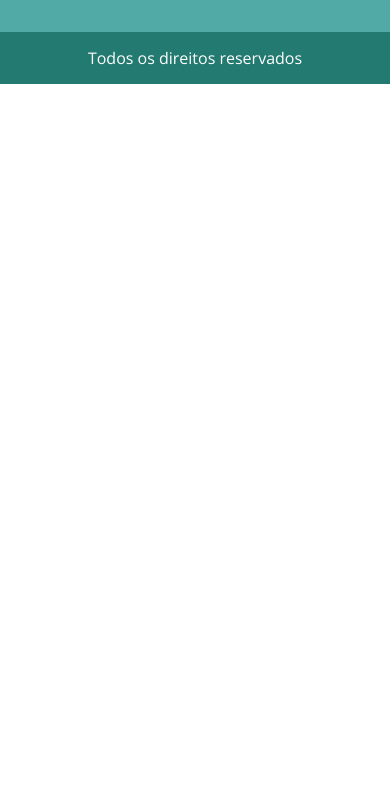
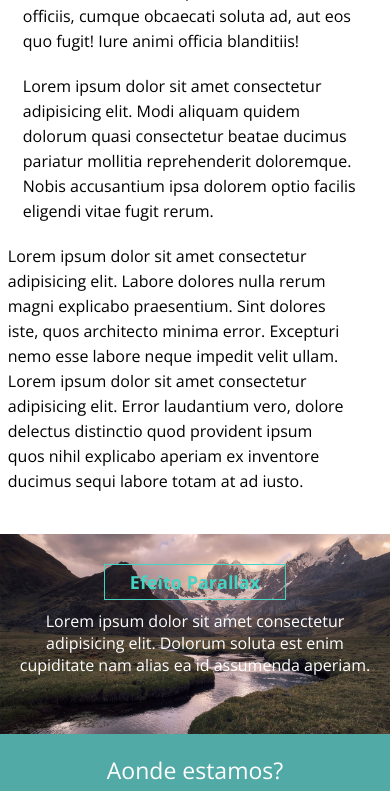
Before and after one commit to Gabriel-Penke/Projeto-Danki-code, a plain HTML site: page sobre.html in a window 390 px wide. Shown: the part 625-1416 px from the top of the page. Before the commit the page ends 844 px from the top, so only its background shows below. Drawn offline with nearby package versions, Linux system fonts and the light colour scheme.

Commit message:
Atualizações
- Acrescentada a section parallax
- Centralizei o h3 da section.title-page
- Mais elementos de responsividade

```diff
--- a/css/style.css
+++ b/css/style.css
@@ -330,6 +330,7 @@ section.title-page h3{
     color: #44d4c5;
     font-size: 35px;
     font-weight: normal;
+    text-align: center;
 }
 
 section.title-page p{
@@ -337,6 +338,51 @@ section.title-page p{
     font-size: 16px;
     color: white;
     margin-top: 15px;
+}
+
+/*Sobre conteiner da notícia*/
+section.sobre__noticia{
+    padding: 30px 0;
+}
+
+div.sobre_single_noticia img{
+    max-width: 100%;
+    float: left;
+    width: 50%;
+}
+
+div.sobre_single_noticia p{
+    float: left;
+    width: 50%;
+    padding: 10px 15px;
+    font-size: 16px;
+    font-weight: lighter;
+    line-height: 25px;
+}
+
+/*Efeito parallax na página sobre*/
+section.parallax{
+    padding: 30px 0;
+    width: 100%;
+    min-height: 200px;
+    background-image: url('../imagens/landscape.jpeg');
+    background-size: cover;
+    background-position: center;
+    background-attachment: fixed;
+    text-align: center;
+}
+
+section.parallax h2.chamada-parallax{
+    border: 1px solid #44d4c5;
+    padding: 5px 25px;
+    color: #44D4C5;
+    font-size: 18px;
+    display: inline-block;
+}
+
+section.parallax p{
+    color: white;
+    margin-top: 10px;
 }
 
 @media (max-width: 768px){
@@ -355,6 +401,8 @@ section.title-page p{
         width: 100%;
         margin-top: 60px;
     }
+    div.sobre_single_noticia img{width: 100%;}
+    div.sobre_single_noticia p{width: 100%;}
 }
 
 @media (max-width: 500px){
--- a/sobre.html
+++ b/sobre.html
@@ -43,6 +43,25 @@
         </div><!--Conteiner-->
     </section>
 
+    <section class="sobre__noticia">
+        <div class="conteiner">
+            <div class="sobre_single_noticia">
+                <img src="imagens/landscape.jpeg" alt="Paisagem">
+                <p>Lorem ipsum dolor, sit amet consectetur adipisicing elit. Exercitationem, illum ratione. Nam laborum totam quod velit incidunt officiis, cumque obcaecati soluta ad, aut eos quo fugit! Iure animi officia blanditiis!</p>
+                <p>Lorem ipsum dolor sit amet consectetur adipisicing elit. Modi aliquam quidem dolorum quasi consectetur beatae ducimus pariatur mollitia reprehenderit doloremque. Nobis accusantium ipsa dolorem optio facilis eligendi vitae fugit rerum.</p>
+                <p style="width: 100%; margin-left: -15px;">Lorem ipsum dolor sit amet consectetur adipisicing elit. Labore dolores nulla rerum magni explicabo praesentium. Sint dolores iste, quos architecto minima error. Excepturi nemo esse labore neque impedit velit ullam. Lorem ipsum dolor sit amet consectetur adipisicing elit. Error laudantium vero, dolore delectus distinctio quod provident ipsum quos nihil explicabo aperiam ex inventore ducimus sequi labore totam at ad iusto.</p>
+                <div class="clear"></div>
+            </div><!--sobre_single_noticia-->
+        </div><!--conteiner-->
+    </section><!--Sobre__Noticia-->
+
+    <section class="parallax">
+        <div class="conteiner">
+            <h2 class="chamada-parallax">Efeito Parallax</h2>
+            <p>Lorem ipsum dolor sit amet consectetur adipisicing elit. Dolorum soluta est enim cupiditate nam alias ea id assumenda aperiam.</p>
+        </div><!--conteiner-->
+    </section><!--Parallax-->
+
     <footer class="footer1">
         <div class="conteiner">
             <div class="w33">
```
